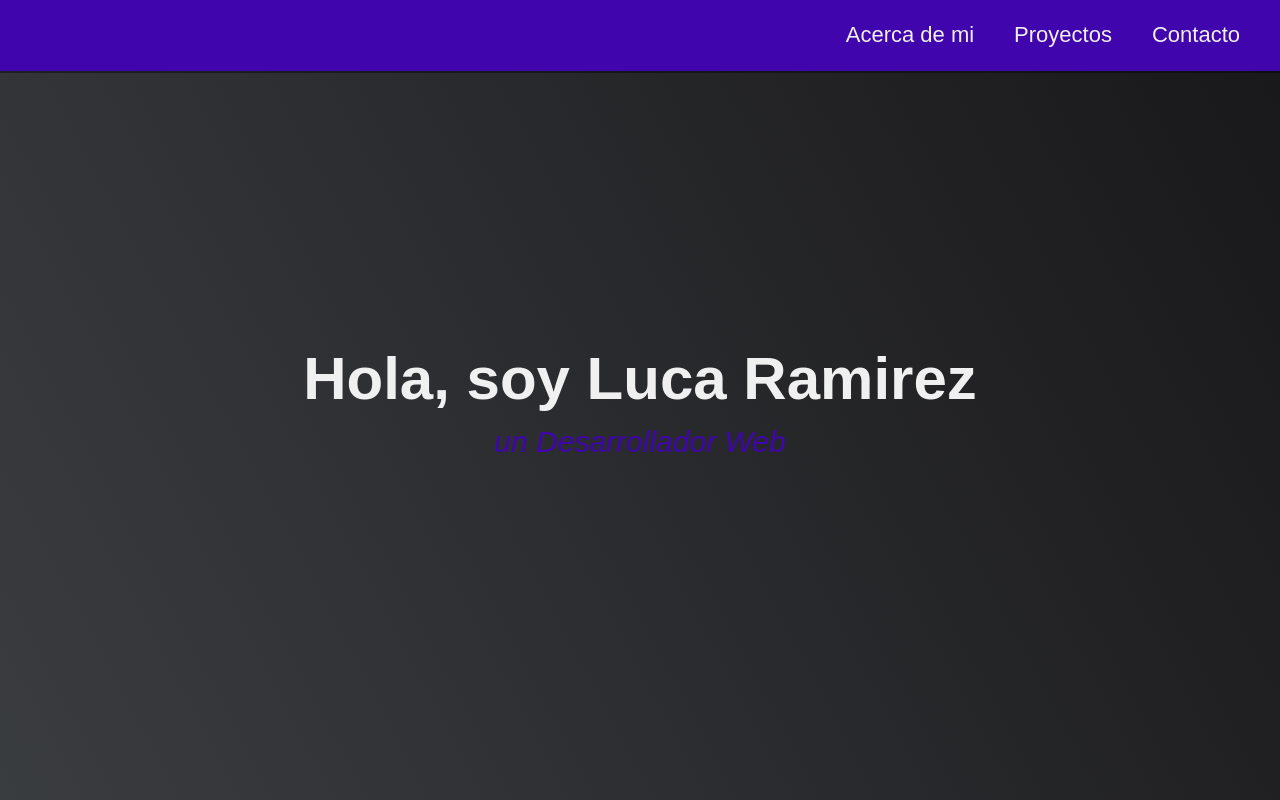
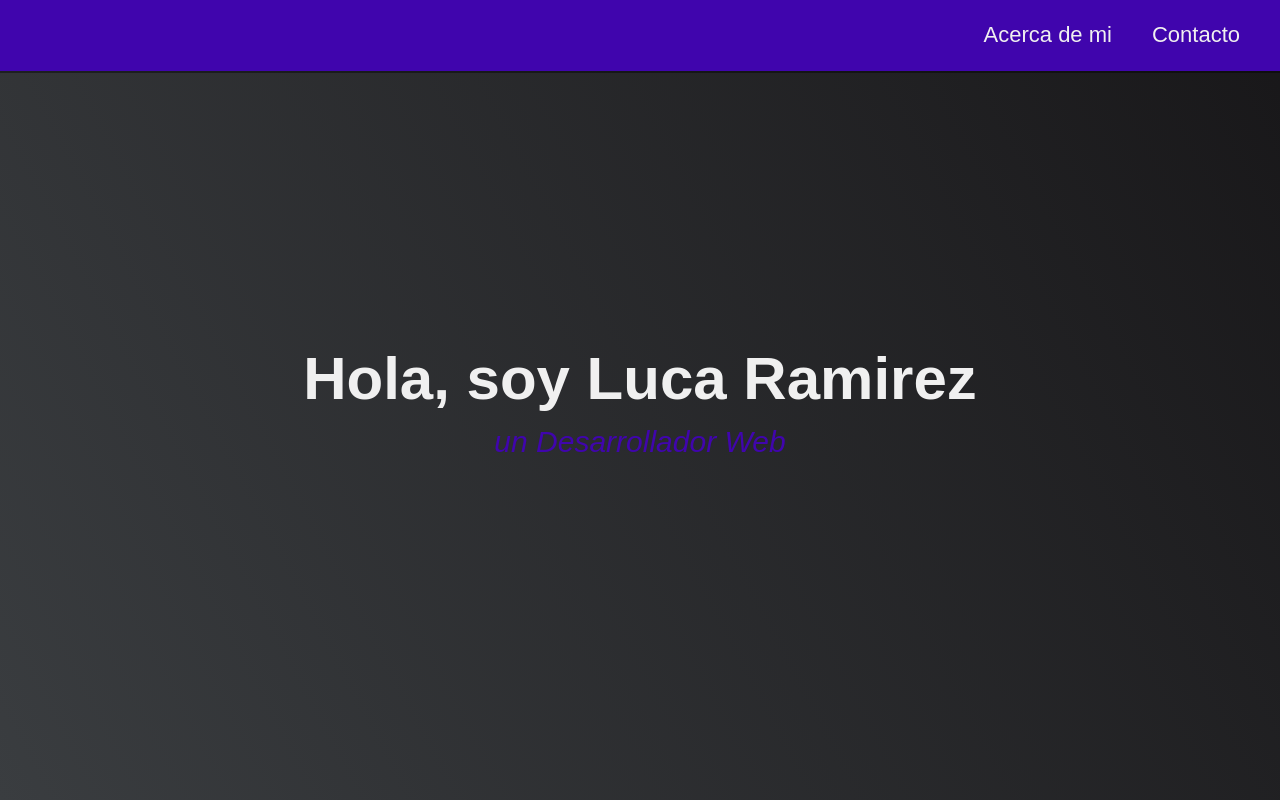
Before and after one commit to lukitaz-r/lukitaz-r.github.io, a plain HTML site: page index.html in a window 1280 px wide. Shown: the top 800 px of the page. Drawn offline with Linux system fonts and the light colour scheme.

Commit message:
actualizando index 3

```diff
--- a/index.html
+++ b/index.html
@@ -17,7 +17,6 @@
 		<nav id="navbar">
 			<ul class="nav-list">
 				<li><a href="#welcome-section">Acerca de mi</a></li>
-				<li><a href="#projects">Proyectos</a></li>
 				<li><a href="#contact">Contacto</a></li>
 			</ul>
 		</nav>
```
